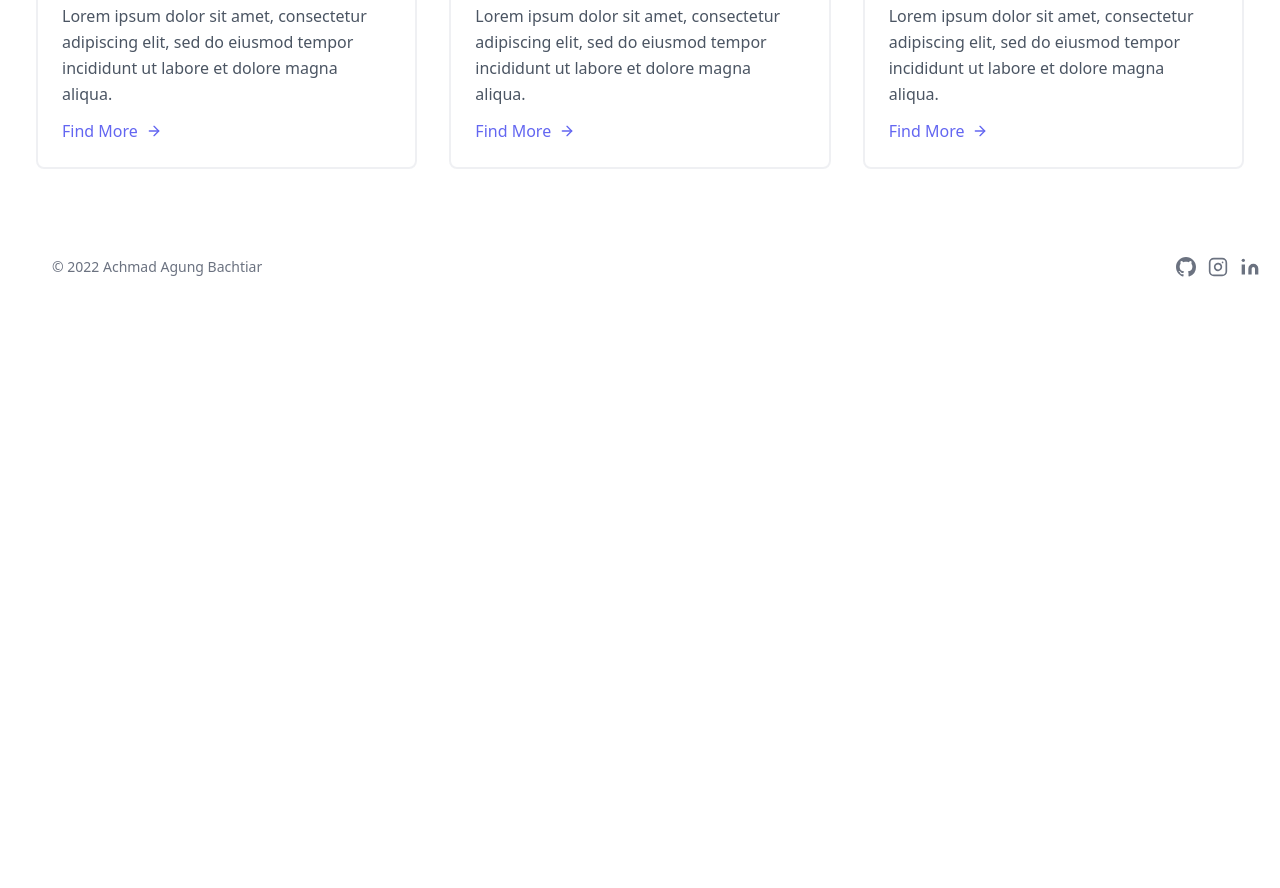
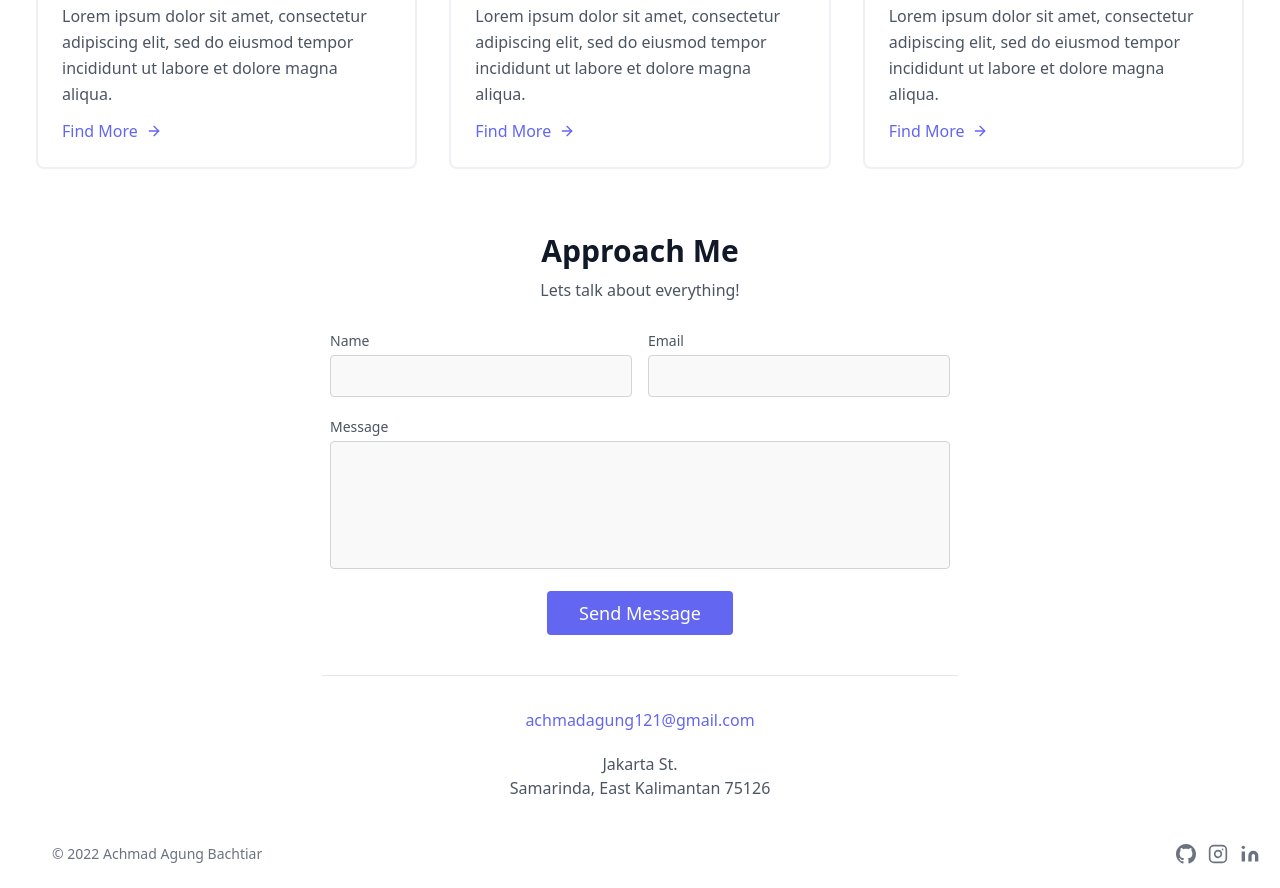
Before and after one commit to achmaadagung/achmad_agung_bachtiar-final_project, a plain HTML site: page index.html in a window 1280 px wide. Shown: the part 4063-4951 px from the top of the page. Before the commit the page ends 4364 px from the top, so only its background shows below. Drawn offline with nearby package versions, Linux system fonts and the light colour scheme.

Commit message:
add form feature to contact me

```diff
--- a/index.html
+++ b/index.html
@@ -382,6 +382,46 @@
                 </div>
             </div>
         </section>
+
+        <section class="text-gray-600 body-font relative">
+            <form class="container px-5 mx-auto">
+                <div class="flex flex-col text-center w-full mb-6">
+                <h1 class="sm:text-3xl text-2xl font-bold title-font mb-2 text-gray-900">Approach Me</h1>
+                <p class="lg:w-2/3 mx-auto leading-relaxed text-base">Lets talk about everything!</p>
+                </div>
+                <div class="lg:w-1/2 md:w-2/3 mx-auto">
+                <div class="flex flex-wrap -m-2">
+                    <div class="p-2 w-1/2">
+                    <div class="relative">
+                        <label for="name" class="leading-7 text-sm text-gray-600">Name</label>
+                        <input type="text" id="name" name="name" class="w-full bg-gray-100 bg-opacity-50 rounded border border-gray-300 focus:border-indigo-500 focus:bg-white focus:ring-2 focus:ring-indigo-200 text-base outline-none text-gray-700 py-1 px-3 leading-8 transition-colors duration-200 ease-in-out">
+                    </div>
+                    </div>
+                    <div class="p-2 w-1/2">
+                    <div class="relative">
+                        <label for="email" class="leading-7 text-sm text-gray-600">Email</label>
+                        <input type="email" id="email" name="email" class="w-full bg-gray-100 bg-opacity-50 rounded border border-gray-300 focus:border-indigo-500 focus:bg-white focus:ring-2 focus:ring-indigo-200 text-base outline-none text-gray-700 py-1 px-3 leading-8 transition-colors duration-200 ease-in-out">
+                    </div>
+                    </div>
+                    <div class="p-2 w-full">
+                    <div class="relative">
+                        <label for="message" class="leading-7 text-sm text-gray-600">Message</label>
+                        <textarea id="message" name="message" class="w-full bg-gray-100 bg-opacity-50 rounded border border-gray-300 focus:border-indigo-500 focus:bg-white focus:ring-2 focus:ring-indigo-200 h-32 text-base outline-none text-gray-700 py-1 px-3 resize-none leading-6 transition-colors duration-200 ease-in-out"></textarea>
+                    </div>
+                    </div>
+                    <div class="p-2 w-full">
+                    <button class="flex mx-auto text-white bg-indigo-500 border-0 py-2 px-8 focus:outline-none hover:bg-indigo-600 rounded text-lg">Send Message</button>
+                    </div>
+                    <div class="p-2 w-full pt-8 mt-8 border-t border-gray-200 text-center">
+                    <a class="text-indigo-500" href="mailto:achmadagung121@gmail.com">achmadagung121@gmail.com</a>
+                    <p class="leading-normal my-5">Jakarta St.
+                        <br>Samarinda, East Kalimantan 75126
+                    </p>
+                    </div>
+                </div>
+                </div>
+            </form>
+        </section>
     </main>
 
     <footer class="text-gray-600 body-font">
```
